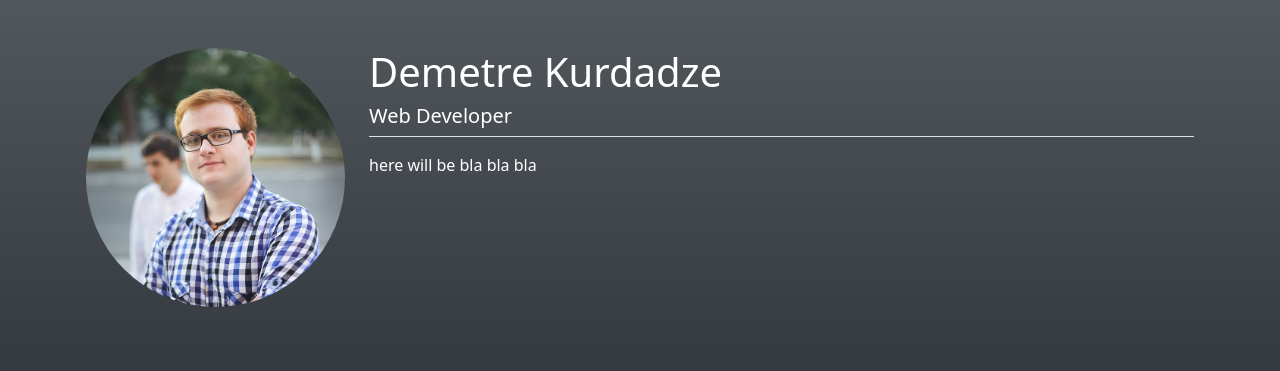
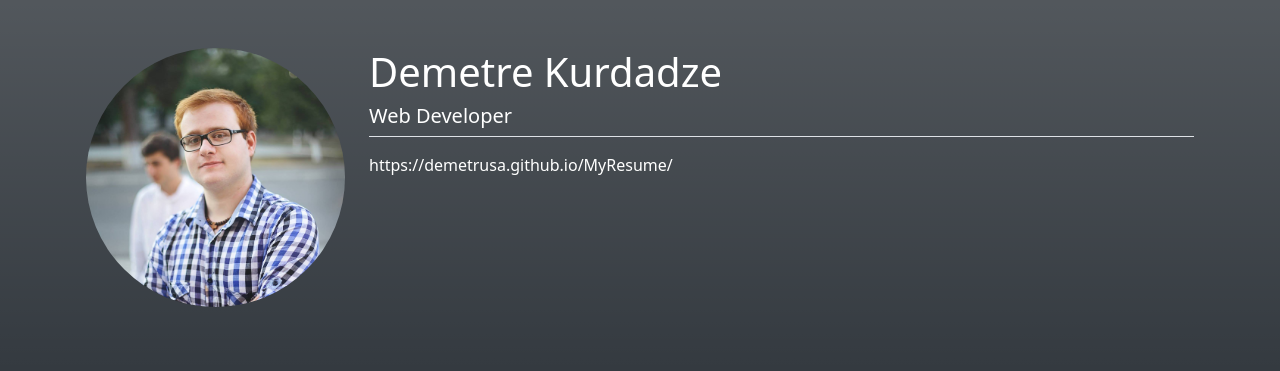
Before and after one commit to Demetrusa/MyResume, a plain HTML site: page index.html in a window 1280 px wide. Shown: the top 371 px of the page. Drawn offline with nearby package versions, Linux system fonts and the light colour scheme.

Commit message:
added link

```diff
--- a/index.html
+++ b/index.html
@@ -17,7 +17,7 @@
             <div class="col-md-9">
               <h1>Demetre Kurdadze</h1>
               <h5>Web Developer</h5>
-              <p class="border-top pt-3">here will be bla bla bla</p>
+              <p class="border-top pt-3">https://demetrusa.github.io/MyResume/</p>
             </div>
           </div>
         </div>
```
